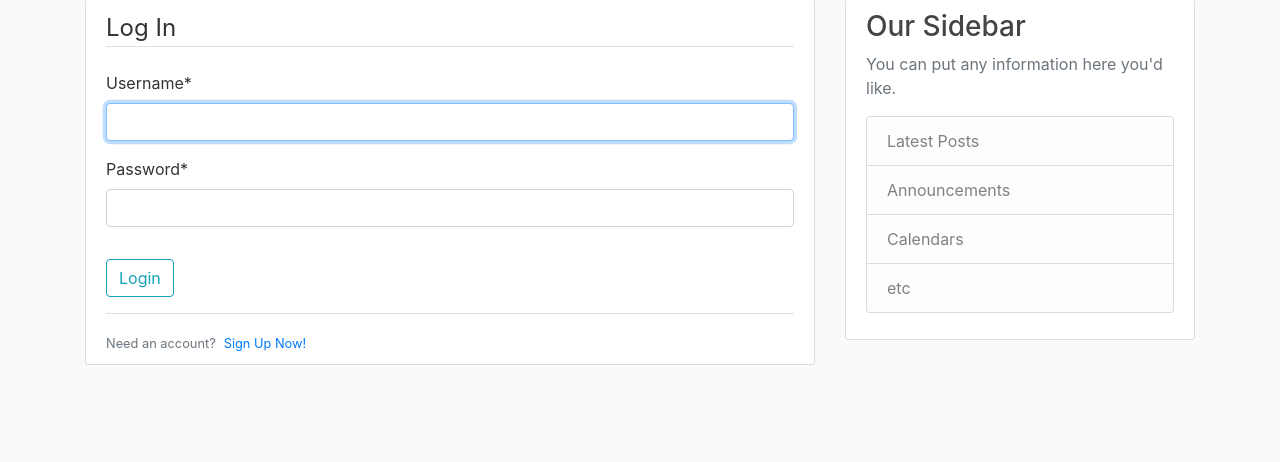
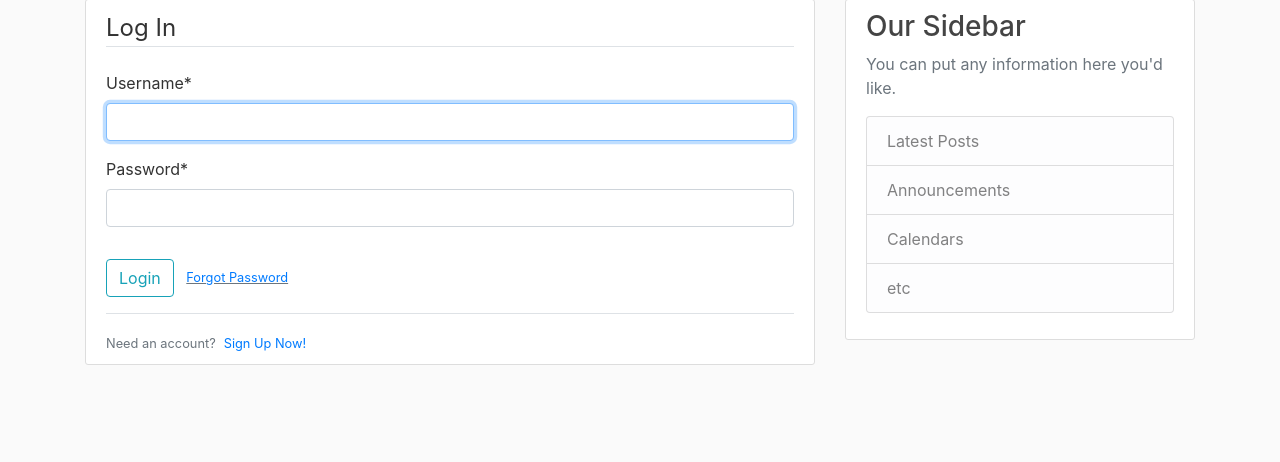
Before and after one commit to Ram-95/django_Blog_CoreyMS, a Django app: page /login/ in a window 1280 px wide. Shown: the part 81-543 px from the top of the page. Run offline with Django 3.2, Linux system fonts and the light colour scheme; parts of the project's set-up code (start-up, migrations or seed data) failed here and were passed over; some libraries are stand-ins or nearby versions.

Commit message:
Password Reset Working.

```diff
--- a/users/templates/users/login.html
+++ b/users/templates/users/login.html
@@ -10,6 +10,9 @@
         </fieldset>
         <div class="form-group">
             <button class="btn btn-outline-info" type="submit">Login</button>
+            <small class="text-muted ml-2">
+                <u><a href="{% url 'password_reset' %}">Forgot Password</a></u>
+            </small>
         </div>
     </form>
     <div class="border-top pt-3">
```
